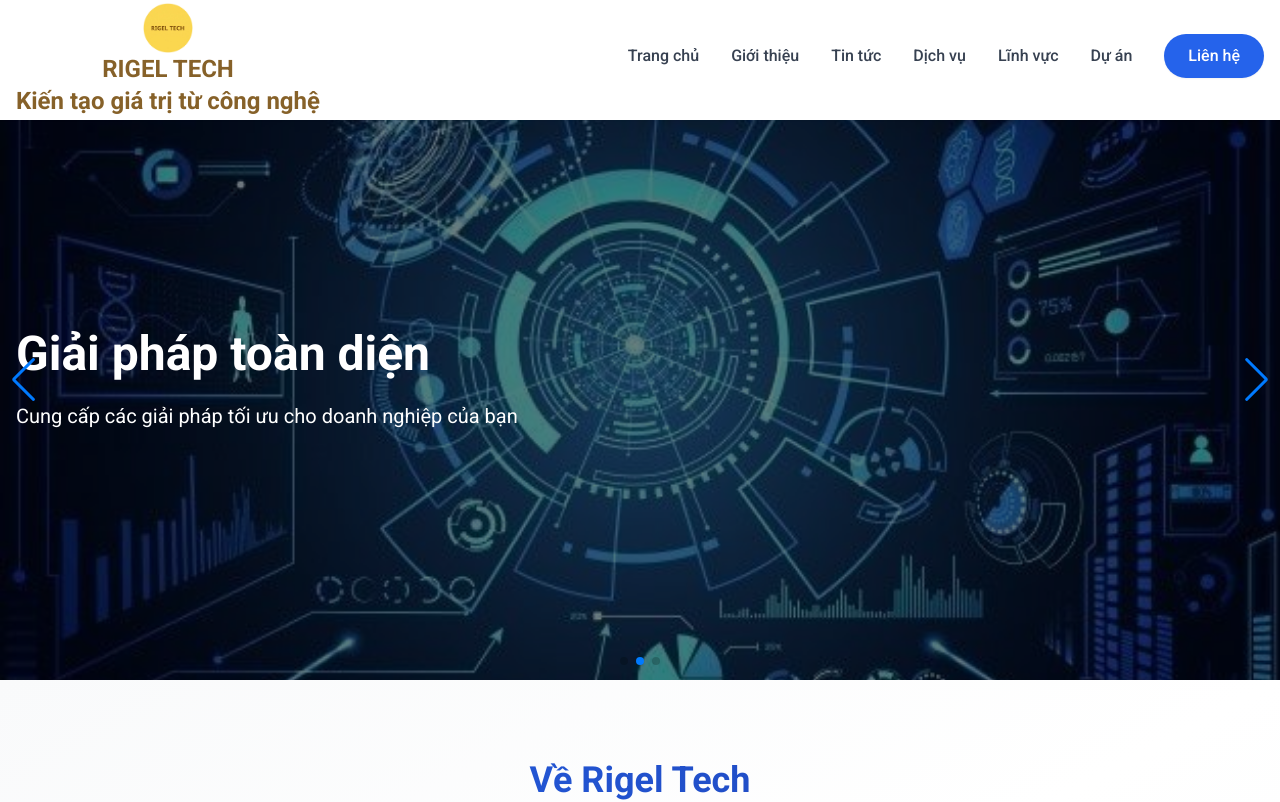
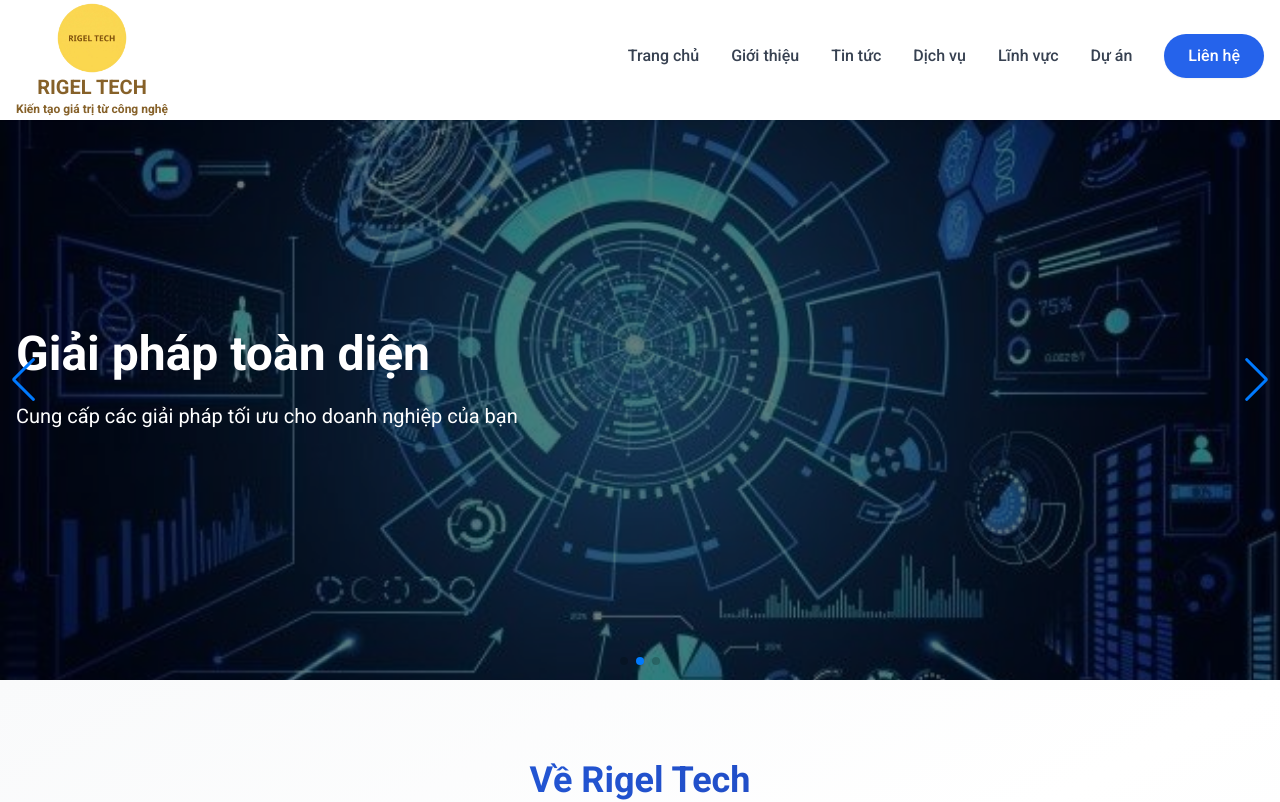
Before and after one commit to VPA2103/web-rigel-tech, a Next.js app: page / in a window 1280 px wide. Shown: the top 802 px of the page. Built offline with nearby package versions, Linux system fonts and the light colour scheme.

Commit message:
chinh sua logo header

```diff
--- a/src/components/header/header.tsx
+++ b/src/components/header/header.tsx
@@ -22,14 +22,14 @@ export default function Header() {
           <Image
             src="/logo.png"
             alt="DIGIFUND Logo"
-            width={50}
+            width={70}
             height={50}
             className="object-contain"
           />
-          <span className="text-2xl font-bold text-[#866129]">
+          <span className="text-xl font-bold text-[#866129]">
             RIGEL TECH
           </span>
-          <span className="text-2xl font-bold text-[#866129]">
+          <span className="text-xs font-bold text-[#866129]">
             Kiến tạo giá trị từ công nghệ
           </span>
         </Link>
```
